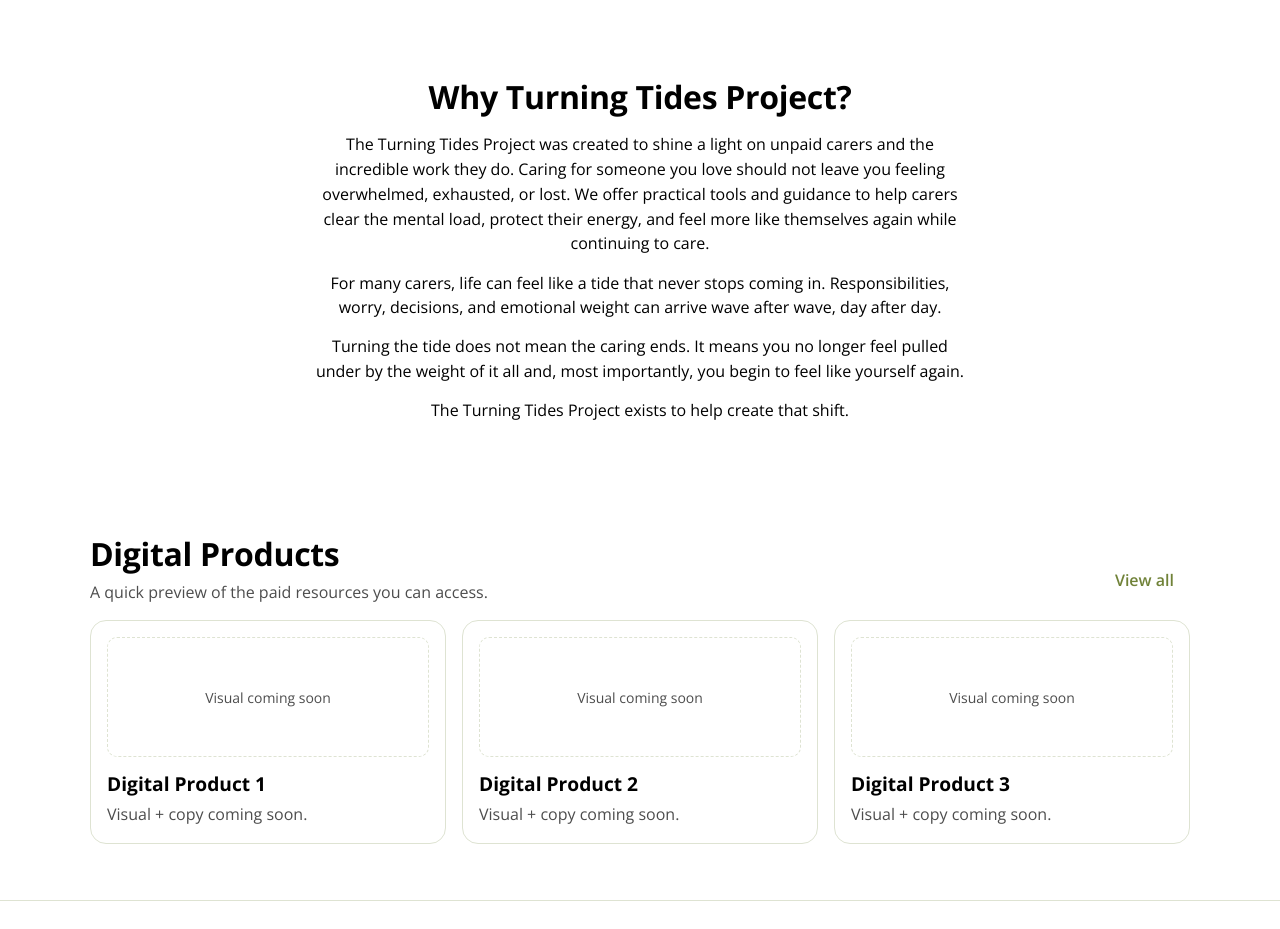
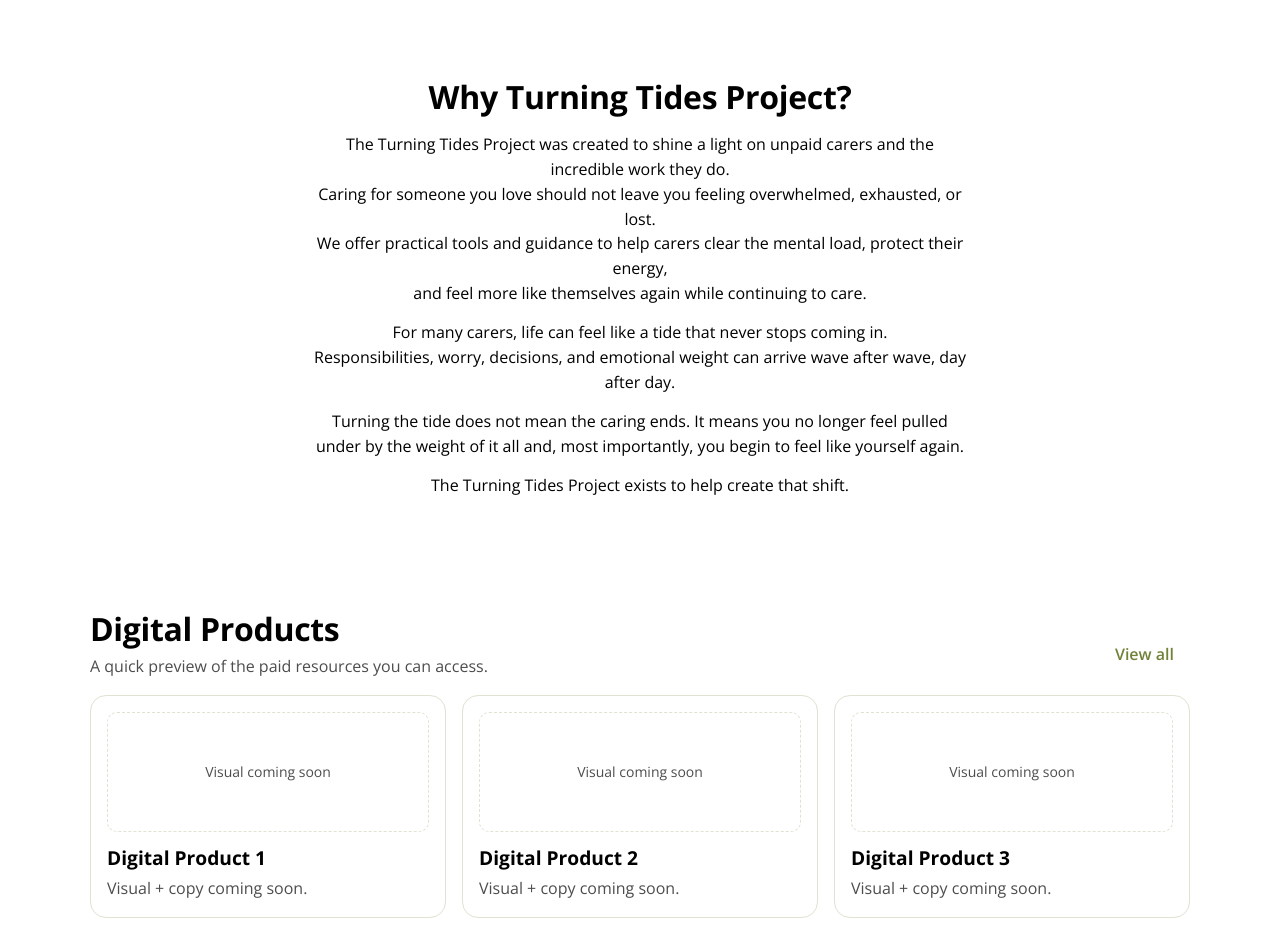
Before and after one commit to JacksonDickfos/turningtideproject, a Next.js app: page / in a window 1280 px wide. Shown: the part 900-1829 px from the top of the page. Built offline with nearby package versions, Linux system fonts and the light colour scheme.

Commit message:
Preserve line breaks in Why section copy
Update the Why section text to match specified line breaks and render newlines as line breaks while keeping centered alignment.

```diff
--- a/src/app/globals.css
+++ b/src/app/globals.css
@@ -486,6 +486,10 @@ dd {
   text-align: center;
 }
 
+.whySection .prose p {
+  white-space: pre-line;
+}
+
 .prose p {
   margin: 0;
 }
--- a/src/content/site.ts
+++ b/src/content/site.ts
@@ -19,8 +19,8 @@ export const site = {
 
   whyTitle: "Why Turning Tides Project?",
   whyParagraphs: [
-    "The Turning Tides Project was created to shine a light on unpaid carers and the incredible work they do. Caring for someone you love should not leave you feeling overwhelmed, exhausted, or lost. We offer practical tools and guidance to help carers clear the mental load, protect their energy, and feel more like themselves again while continuing to care.",
-    "For many carers, life can feel like a tide that never stops coming in. Responsibilities, worry, decisions, and emotional weight can arrive wave after wave, day after day.",
+    "The Turning Tides Project was created to shine a light on unpaid carers and the incredible work they do.\nCaring for someone you love should not leave you feeling overwhelmed, exhausted, or lost.\nWe offer practical tools and guidance to help carers clear the mental load, protect their energy,\nand feel more like themselves again while continuing to care.",
+    "For many carers, life can feel like a tide that never stops coming in.\nResponsibilities, worry, decisions, and emotional weight can arrive wave after wave, day after day.",
     "Turning the tide does not mean the caring ends. It means you no longer feel pulled under by the weight of it all and, most importantly, you begin to feel like yourself again.",
     "The Turning Tides Project exists to help create that shift.",
   ],
```
